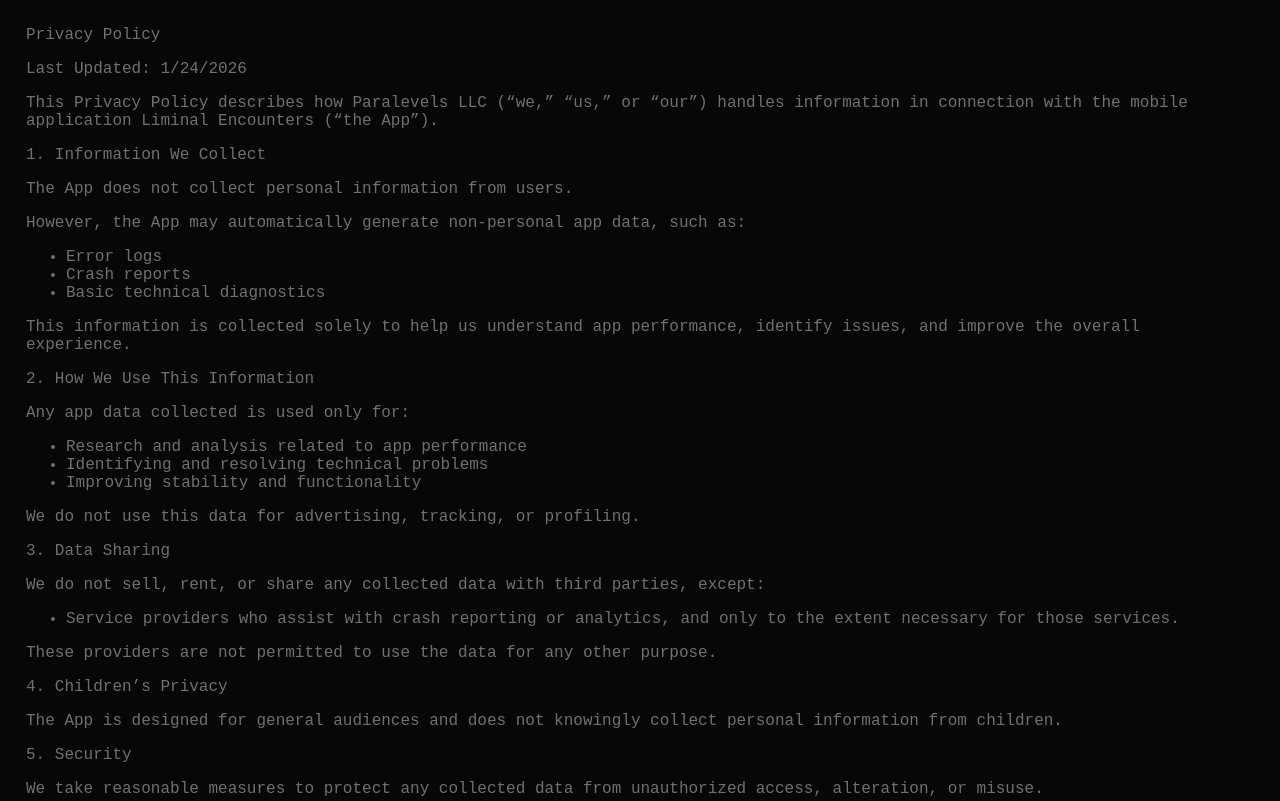
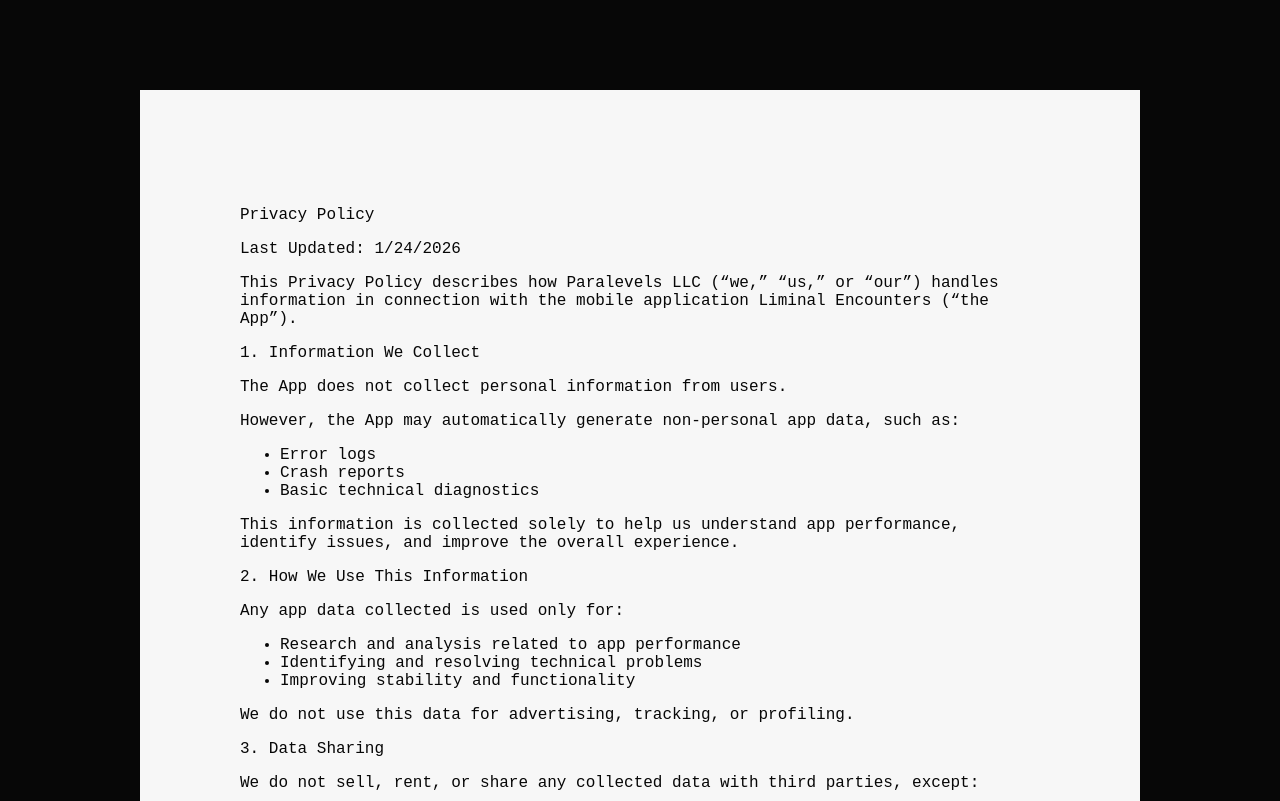
Before and after one commit to paralevels/paralevels_web_frontend, a React app: page /privacy in a window 1280 px wide. Shown: the top 801 px of the page. Built offline with nearby package versions, Linux system fonts and the light colour scheme.

Commit message:
Added CSS styles for /terms, /privacy

```diff
--- a/src/css/index.css
+++ b/src/css/index.css
@@ -33,3 +33,22 @@
 img.square {
   width:  240px;
 }
+
+a {
+  text-decoration: none;
+}
+
+.right {
+  margin-left: 20px;
+  float: right;
+}
+
+.doc {
+  max-width: 800px;
+  margin: 80px;
+  margin-left: auto;
+  margin-right: auto;
+  padding: 100px;
+  color: #070707;
+  background-color: #F7F7F7;
+}
```
